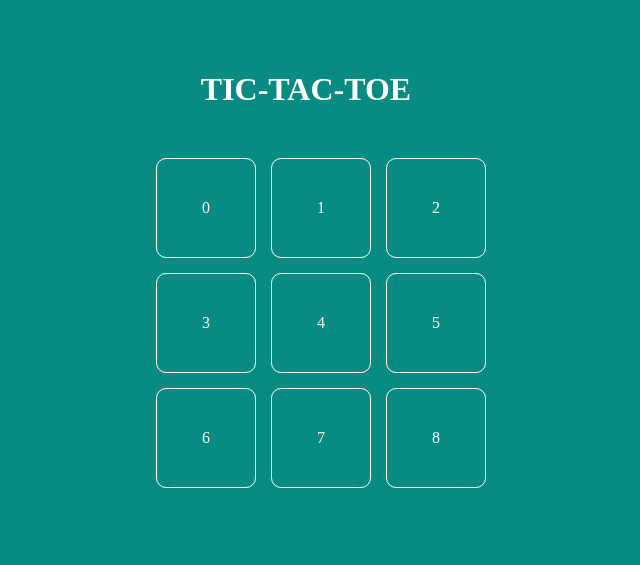
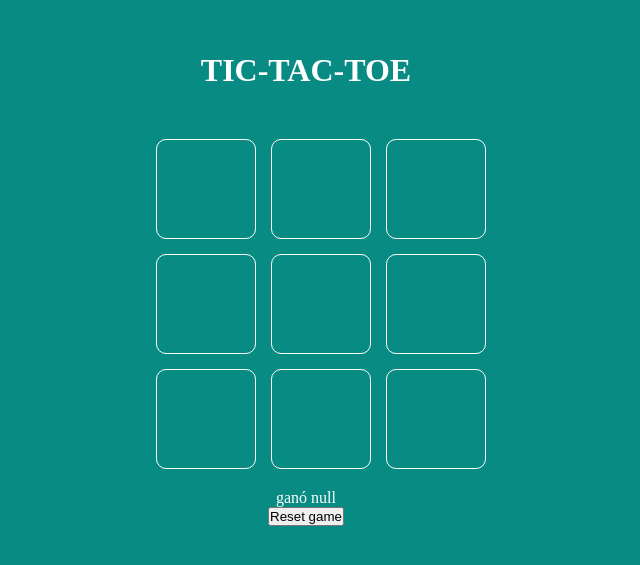
Before and after one commit to bisarroyo/tic-tac-toe, a React (Vite) app: page / in a window 1280 px wide. Shown: the part 111-676 px from the top of the page, without its empty margins (334-974 px from the left). Built offline with nearby package versions, Linux system fonts and the light colour scheme.

Commit message:
Added logic for game

```diff
--- a/src/App.tsx
+++ b/src/App.tsx
@@ -1,7 +1,7 @@
 import { useState } from 'react'
 import './App.css'
 
-const TURNS = {
+const TURN = {
   x: 'x',
   o: 'o'
 }
@@ -16,29 +16,76 @@ const WINNER_COMBS = [
   [2, 5, 8]
 ]
 
+const checkWinner = (boardToCheck: any[]) => {
+  // check for winner
+  for(const combo of WINNER_COMBS) {
+    const [a, b, c] = combo
+    if(
+      boardToCheck[a] &&
+      boardToCheck[a] === WINNER_COMBS[b] &&
+      boardToCheck[a] === WINNER_COMBS[c]
+    ) {
+      return boardToCheck[a]
+    }
+  }
+  // if no winner
+  return null
+}
 
+const checkEndGame = (boardToCheck:any[]) => {
+  // return a true value if all spaces are filled
+  boardToCheck.every((board) => board !== null)
+}
 
 
 function App() {
   const [board , setBoard] = useState(() => Array(9).fill(null))
+  const [turn, setTurn] = useState(TURN.x)
+  const [winner, setWinner] = useState(null)
 
-  const updateBoard = () => {
+  const resetGame = () => {
+    setBoard(Array(9).fill(null))
+    setTurn(TURN.x)
+    setWinner(null)
+  }
 
+  const updateBoard = (index: number) => {
+    if(board[index] || winner) return
+
+    // create a new board with the updated move
+    const newBoard = [...board]
+    newBoard[index] = turn
+    setBoard(newBoard)
+
+    // Select new turn for x or o
+    const newTurn = turn === TURN.x ? TURN.o : TURN.x
+    setTurn(newTurn)
+
+    // check if winner
+    const newWinner = checkWinner(newBoard)
+    if(newWinner) {
+      setWinner(newWinner)
+    } else if(checkEndGame(newBoard)) {
+      setWinner(false)
+    }
   }
   return (
     <main className='container'>
       <h1>TIC-TAC-TOE</h1>
       <section className='board'>
-        {board.map((_, i) => {
+        {board.map((square, i) => {
           return (
-            <div className='square' key={i}>
-              <div className='item' onClick={()=>updateBoard}>{i}</div>
+            <div className='square' key={i} onClick={()=>updateBoard(i)}>
+              <div className='item' >{square}</div>
             </div>
           )
         })}
       </section>
-      <section className='buttom'>
-
+      <section>
+        { winner && winner === false ? 'empate' : `ganó ${winner}`}
+      </section>
+      <section className='options'>
+        <button onClick={resetGame}>Reset game</button>
       </section>
     </main>
   )
```
